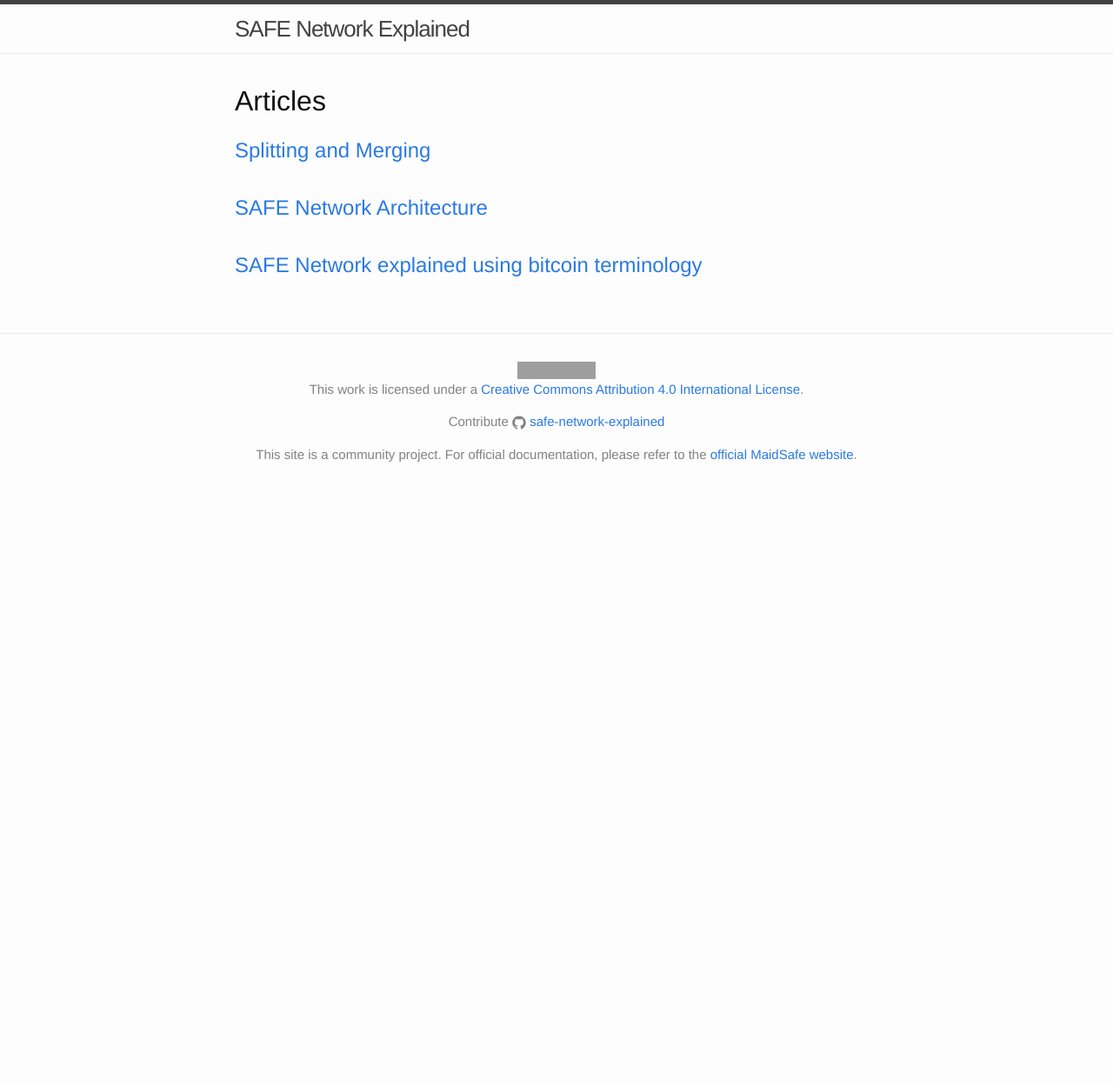
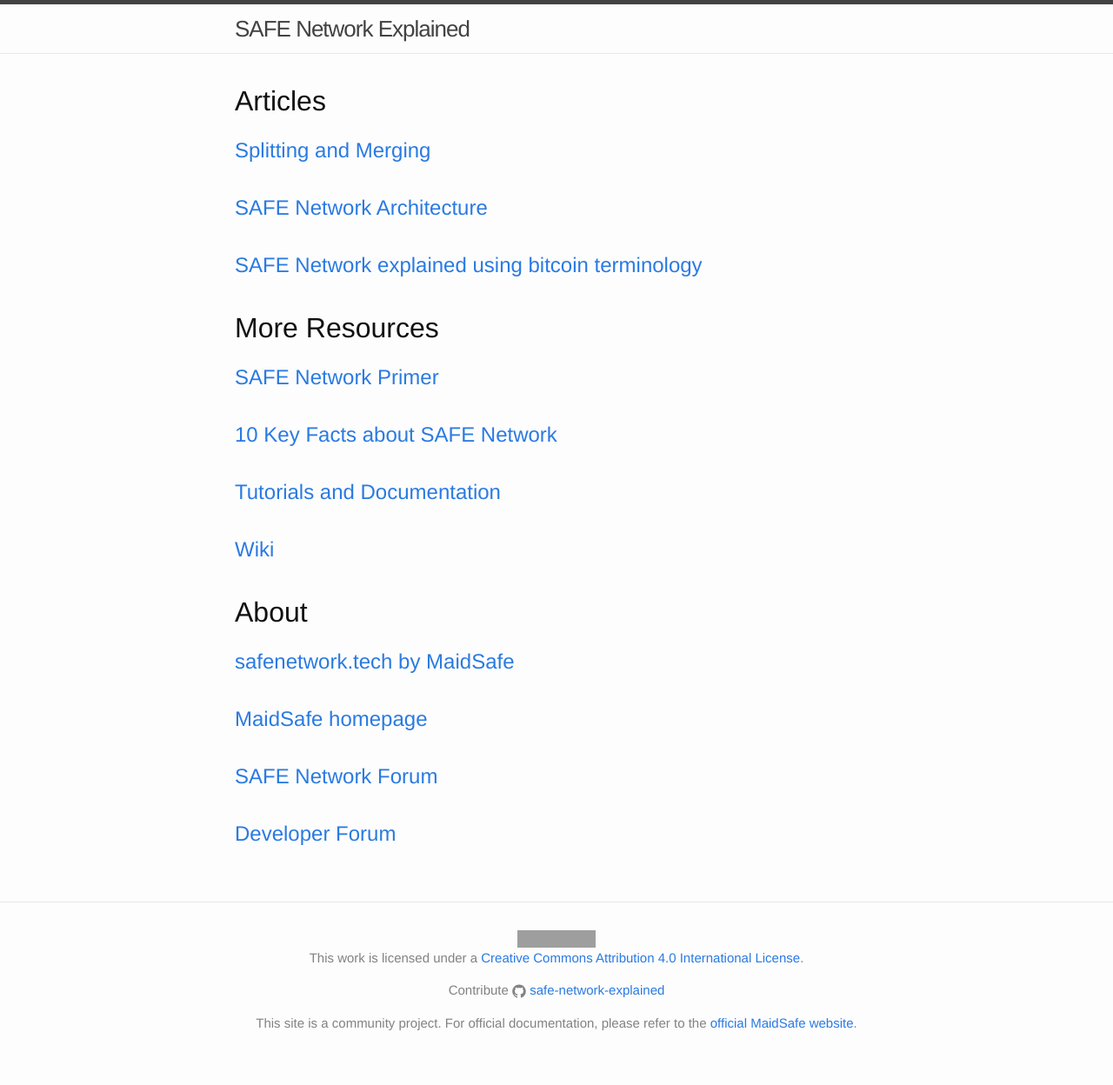
Before and after one commit to safe-network-explained/safe-network-explained.github.io, a Jekyll site: the page built from index.html, in a window 1280 px wide. Shown: the whole page at 87% size. Built offline with Jekyll 4.4.1, drawn with Linux system fonts in a browser that asks for light colours; before the commit the page ends 900 px from its top, so only the background shows below that; grey boxes are pictures that could not be loaded.

Commit message:
Add More Resources and About sections to homepage

```diff
--- a/index.html
+++ b/index.html
@@ -16,6 +16,56 @@
     {% endfor %}
   </ul>
 
+  <h1>More Resources</h1>
+
+  <ul class="post-list">
+      <li>
+          <h2>
+              <a href="https://safenetworkprimer.com/">SAFE Network Primer</a>
+          </h2>
+      </li>
+      <li>
+          <h2>
+              <a href="https://safenetforum.org/t/10-key-facts-about-safe-network/12948">10 Key Facts about SAFE Network</a>
+          </h2>
+      </li>
+      <li>
+          <h2>
+              <a href="https://safenetwork.org/documentation/">Tutorials and Documentation</a>
+          </h2>
+      </li>
+      <li>
+          <h2>
+              <a href="https://safenetwork.wiki/en/Main_Page">Wiki</a>
+          </h2>
+      </li>
+  </ul>
+
+  <h1>About</h1>
+
+  <ul class="post-list">
+      <li>
+          <h2>
+              <a href="https://safenetwork.tech/">safenetwork.tech by MaidSafe</a>
+          </h2>
+      </li>
+      <li>
+          <h2>
+              <a href="https://maidsafe.net/">MaidSafe homepage</a>
+          </h2>
+      </li>
+      <li>
+          <h2>
+              <a href="https://safenetforum.org">SAFE Network Forum</a>
+          </h2>
+      </li>
+      <li>
+          <h2>
+              <a href="http://forum.safedev.org/">Developer Forum</a>
+          </h2>
+      </li>
+  </ul>
+
   <!--<p class="rss-subscribe">subscribe <a href="{{ "/feed.xml" | prepend: site.baseurl }}">via RSS</a></p>-->
 
 </div>
```
